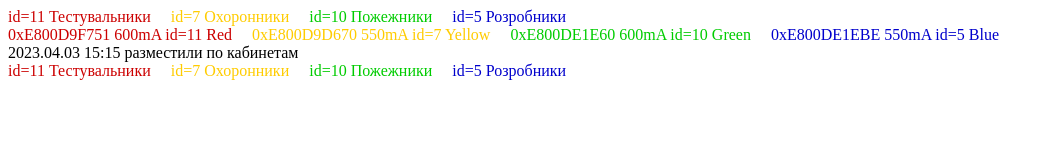
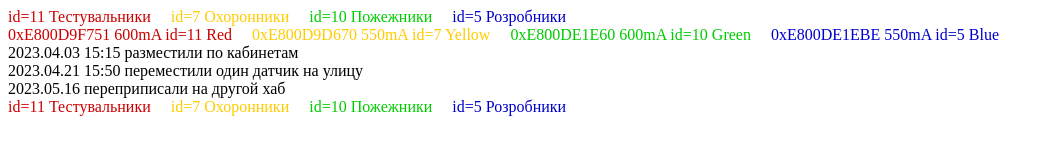
Before and after one commit to JaRcomGitHub/nodejs-host-ws, a website: page json-parse-for-graph/index.html in a window 1280 px wide. Shown: the whole page, without its empty margins (0-1054 px from the left). Drawn offline with nearby package versions, Linux system fonts and the light colour scheme; no server answers.

Commit message:
Update index.html

```diff
--- a/json-parse-for-graph/index.html
+++ b/json-parse-for-graph/index.html
@@ -50,6 +50,8 @@
 </div>
 <div>
     <p>2023.04.03 15:15 разместили по кабинетам</p>
+    <p>2023.04.21 15:50 переместили один датчик на улицу</p>
+    <p>2023.05.16 переприписали на другой хаб</p>
 </div>
 <div>
     <ul class="info">
```
